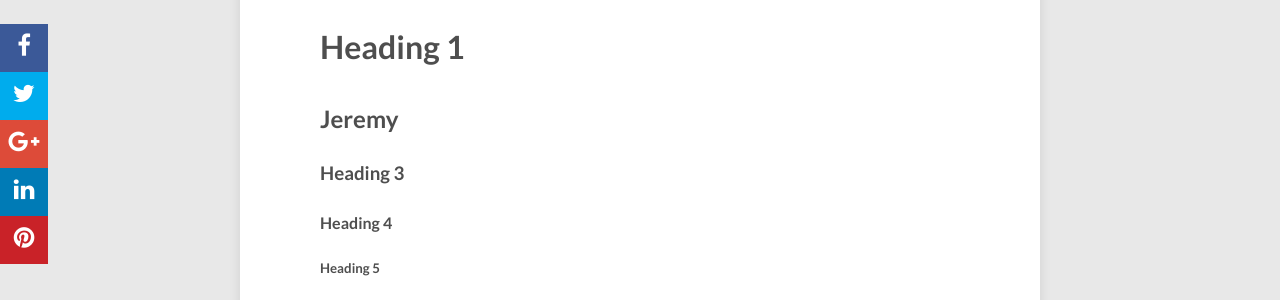
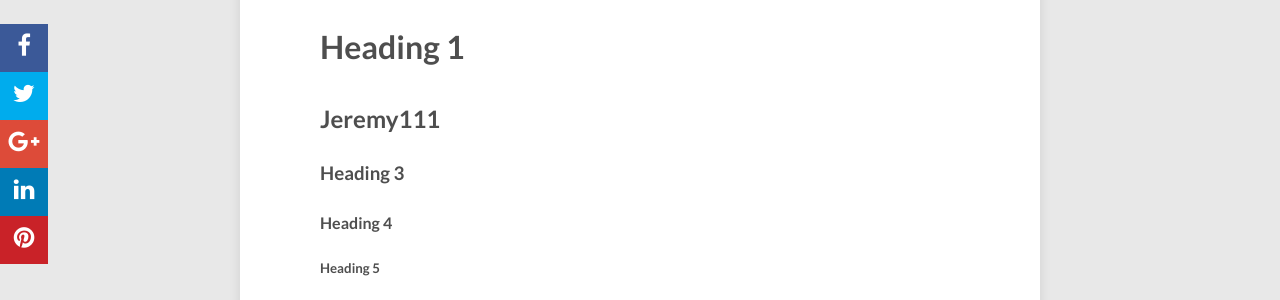
Before and after one commit to ShivareddySGn/ShivareddySGn.github.io, a Jekyll site: the page built from _posts/2016-12-02-sample-post.md, in a window 1280 px wide and 900 px high, scrolled down 621 px. Shown: the part 156-456 px from the top of the window. Built offline with Jekyll 4.4.1, drawn with Linux system fonts in a browser that asks for light colours; nearby versions of some CDN libraries; comment, search, counter and statistics services are not loaded.

Commit message:
Update 2016-12-02-sample-post.md

```diff
--- a/_posts/2016-12-02-sample-post.md
+++ b/_posts/2016-12-02-sample-post.md
@@ -15,7 +15,7 @@ Below is just about everything you'll need to style in the theme. Check the sour
 
 # Heading 1
 
-## Jeremy
+## Jeremy111
 
 ### Heading 3
 
```
